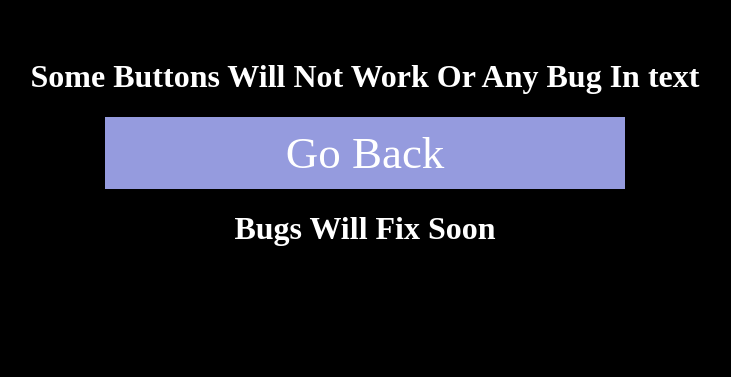
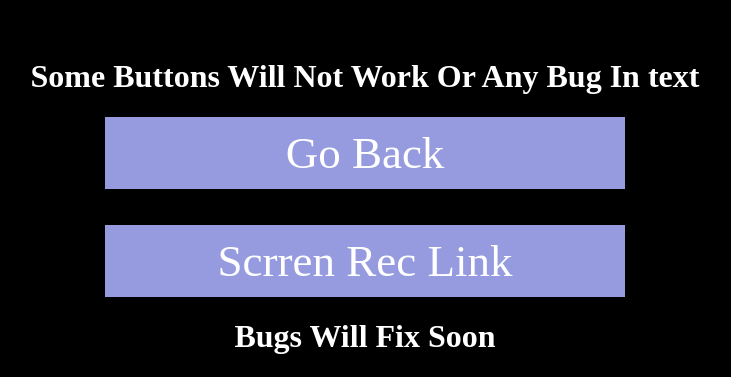
Before and after one commit to Cool-Hackers-Tamil/Mola-Chat, a plain HTML site: page notice.html in a window 1280 px wide. Shown: the part 709-1086 px from the top of the page, without its empty margins (275-1006 px from the left). Before the commit the page ends 978 px from the top, so only its background shows below. Drawn offline with Linux system fonts and the light colour scheme.

Commit message:
Update notice.html

```diff
--- a/notice.html
+++ b/notice.html
@@ -21,6 +21,10 @@
   <a href="index.html"id="btn" width="300px">
         Go Back
       </a>
+    <br/><br/>
+<a href="https://play.google.com/store/apps/details?id=com.kimcy929.screenrecorder"id="lins" width="300px">
+         Scrren Rec Link
+      </a>
     <h1>Bugs Will Fix Soon</h1>
     </center>
 <!-- End your code here -->
```
